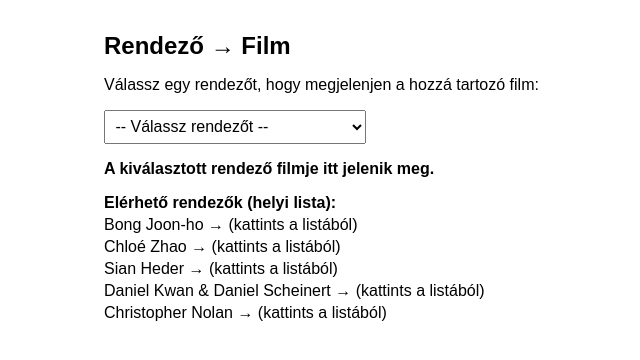
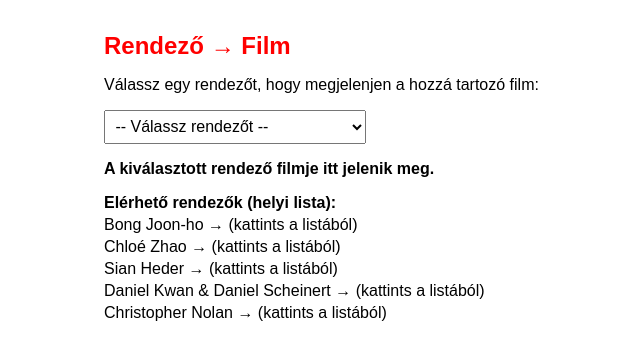
Before and after one commit to Kiss-Martin/k8s_kiss-martin, a plain HTML site: page frontend/index.html in a window 1280 px wide. Shown: the whole page, without its empty margins (176-816 px from the left). Drawn offline with Linux system fonts and the light colour scheme.

Commit message:
piros palinak

```diff
--- a/frontend/index.html
+++ b/frontend/index.html
@@ -6,7 +6,7 @@
   <title>Rendező → Film</title>
   <style>
     body { font-family: Arial, sans-serif; max-width: 720px; margin: 2rem auto; padding: 0 1rem; }
-    h1 { font-size: 1.5rem; margin-bottom: 0.5rem; }
+    h1 { font-size: 1.5rem; margin-bottom: 0.5rem; color: red; }
     select, button { padding: 0.4rem; font-size: 1rem; }
     #result { margin-top: 1rem; font-weight: 600; }
     .list { margin-top: 1rem; }
```
